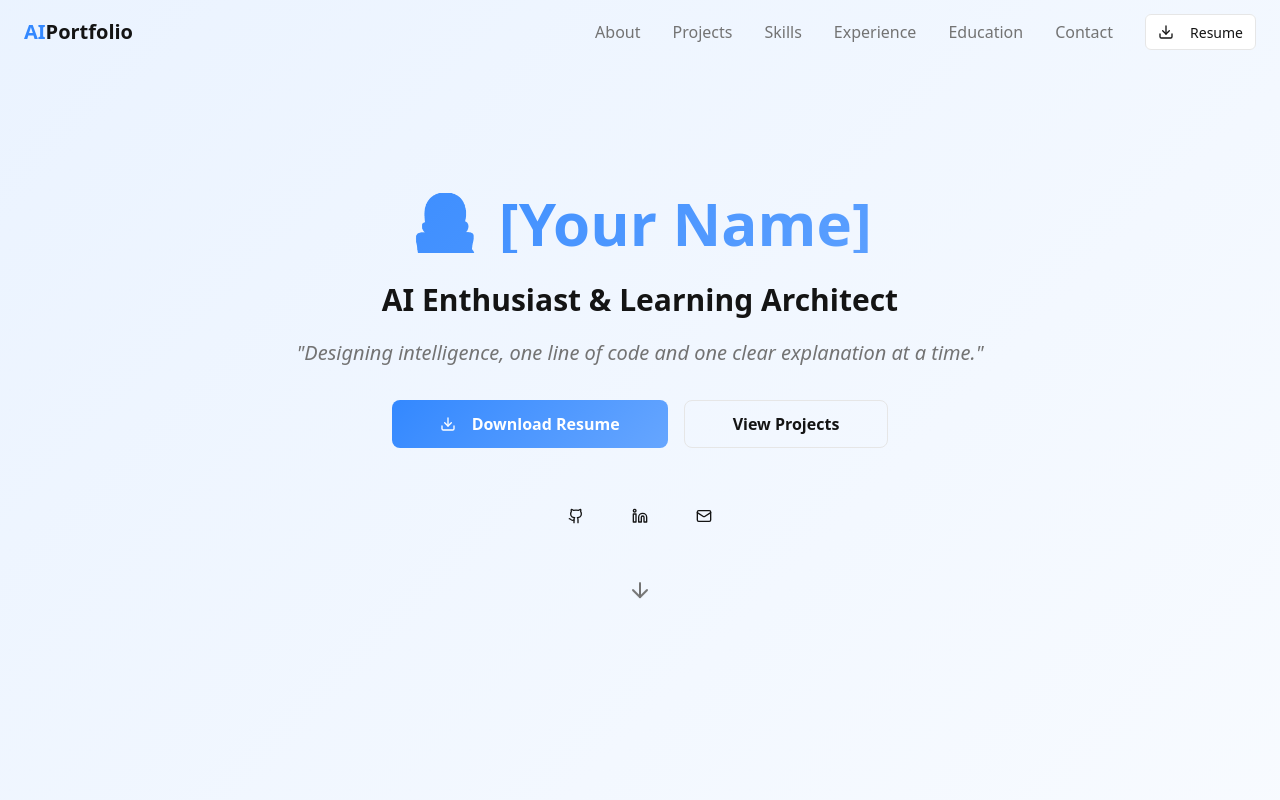
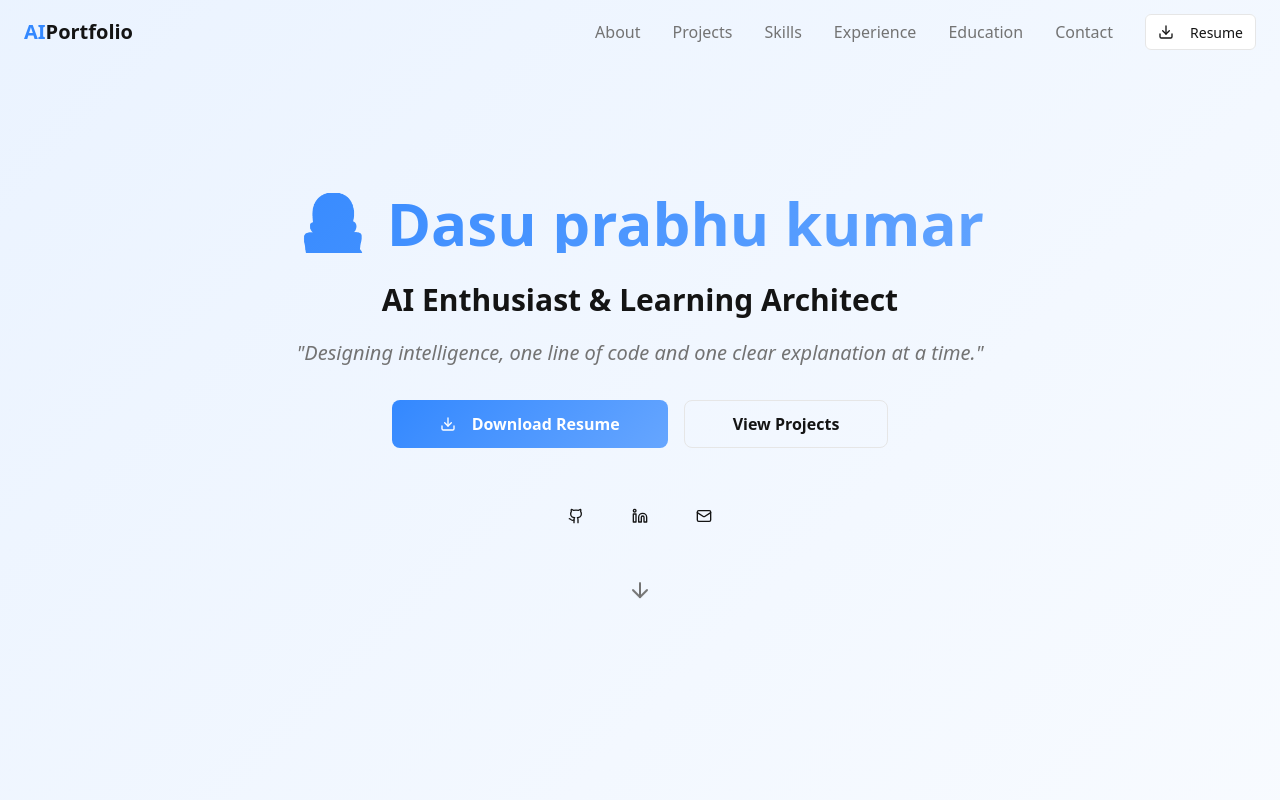
Before and after one commit to prabhudas47/code-explore-teach, a React (Vite) app: page / in a window 1280 px wide. Shown: the top 800 px of the page. Built offline with nearby package versions, Linux system fonts and the light colour scheme.

Commit message:
Change name in Hero section
Update the name displayed in the Hero section to "Dasu prabhu kumar" while maintaining the existing style.

```diff
--- a/src/components/Footer.tsx
+++ b/src/components/Footer.tsx
@@ -30,7 +30,7 @@ export const Footer = () => {
           {/* Bottom */}
           <div className="border-t border-background/20 pt-8">
             <p className="text-background/60 text-sm mb-4">
-              © 2025 [Your Name]. All rights reserved.
+              © 2025 Dasu prabhu kumar. All rights reserved.
             </p>
             <p className="text-background/60 text-sm flex items-center justify-center">
               Built with <Heart className="h-4 w-4 mx-1 text-red-400" /> using{" "}
--- a/src/components/Hero.tsx
+++ b/src/components/Hero.tsx
@@ -11,7 +11,7 @@ export const Hero = () => {
         <div className="max-w-4xl mx-auto animate-fade-in">
           {/* Main Heading */}
           <h1 className="text-5xl md:text-6xl font-bold mb-6 bg-gradient-primary bg-clip-text text-transparent leading-tight">
-            👨‍💻 [Your Name]
+            👨‍💻 Dasu prabhu kumar
           </h1>
 
           {/* Subtitle */}
```
